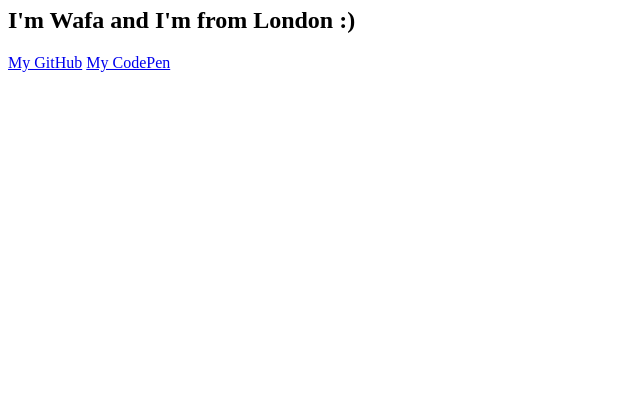
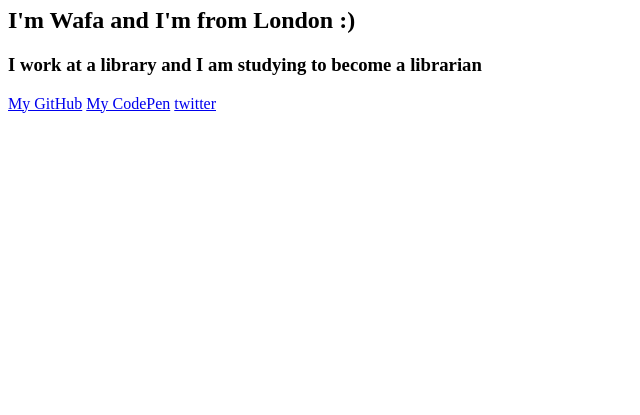
Before and after one commit to wmoosun/wmoosun.github.io, a plain HTML site: page index.html in a window 1280 px wide. Shown: the part 385-800 px from the top of the page, without its empty margins (0-640 px from the left). Drawn offline with Linux system fonts and the light colour scheme.

Commit message:
Update index.html

```diff
--- a/index.html
+++ b/index.html
@@ -12,7 +12,11 @@
 
    <h2>I'm Wafa and I'm from London :)</h2>
 
+   <h3>I work at a library and I am studying to become a librarian</h3>
+
    <a href="https://github.com/wmoosun/github-demo"target= _blank">My GitHub</a>
-<a href="https://codepen.io/WafaM"target= _blank">My CodePen</a>
+   <a href="https://codepen.io/WafaM"target= _blank">My CodePen</a>
+
+   <a href="https://twitter.com/WafaMoosun"target= _blank">twitter</a>
 </body>
 </html>
```
